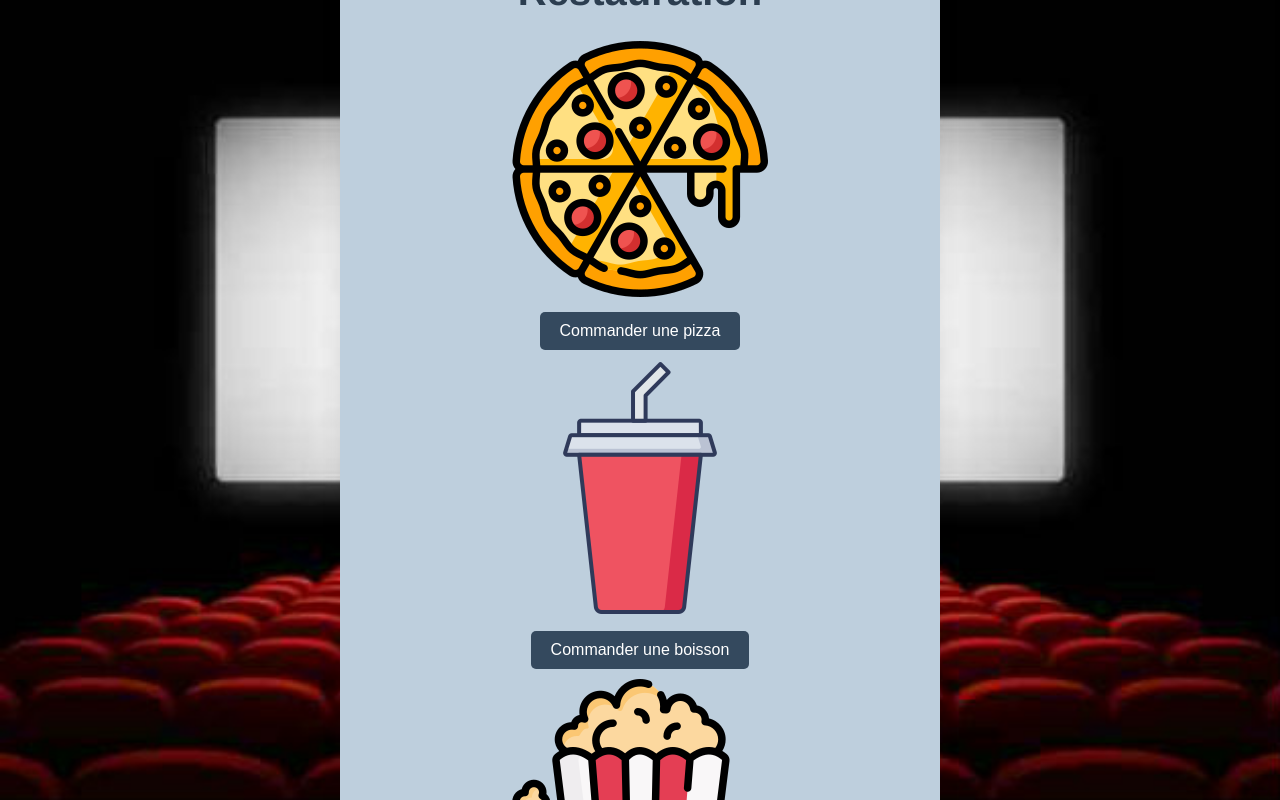
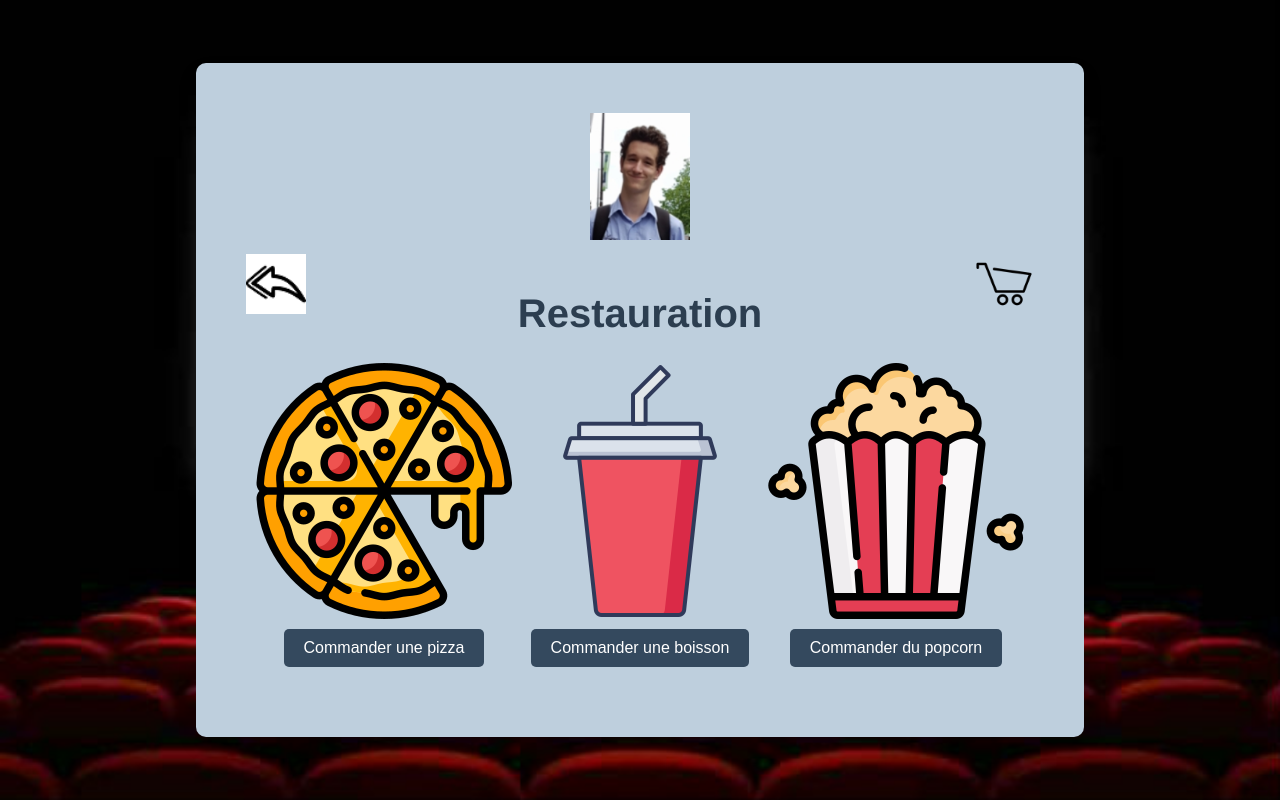
Before and after one commit to brailly-julien/P_Cine, a Vue app: page /pagerestauration in a window 1280 px wide. Built offline with nearby package versions, Linux system fonts and the light colour scheme.

Commit message:
panier restau
modif

```diff
--- a/src/components/PagePanier.vue
+++ b/src/components/PagePanier.vue
@@ -1,14 +1,42 @@
 <template>
   <div class="page-panier">
-    <router-link to="/CinemaMenu">
+    <router-link to="/PageRestauration">
       <img src="../assets/back.png" alt="Retour" class="back-button"/>
     </router-link>
     <h1>Panier</h1>
   </div>
+
+  <ul class="cart-list">
+    <li v-for="(item, index) in cartItems" :key="index" class="cart-item">
+      <div class="item-image">
+        <img :src="item.image" :alt="item.type" />
+      </div>
+      <div class="item-info">
+        <h3>{{ item.type }}</h3> <!-- Change title to type -->
+        <p>Quantity: {{ item.quantity }}</p>
+        <p>Price: {{ item.price * item.quantity}}</p>
+      </div>
+      <div class="item-actions">
+        <button @click="removeFromCart(item)">Remove</button>
+      </div>
+    </li>
+  </ul>
 </template>
 
 <script>
-
+export default {
+  name: 'PagePanier',
+  computed: {
+    cartItems() {
+      return this.$store.state.cart;
+    },
+  },
+  methods: {
+    removeFromCart(item) {
+      this.$store.dispatch('removeFromCart', item);
+    },
+  },
+}
 </script>
 
 <style src="../styles/PagePanier.css" lang="css"></style>
--- a/src/components/PageRestauration.vue
+++ b/src/components/PageRestauration.vue
@@ -9,27 +9,51 @@
 
     <h1>Restauration</h1>
 
-    <img src="../assets/pizza.png" alt="Drink" class="menu-img"/>
-    <button @click="commander('pizza')">Commander une pizza</button>
+    <div class="menu-container">
+      <div class="item-container">
+        <img src="../assets/pizza.png" alt="Pizza" class="menu-img" @click="commander('pizza')"/>
+        <button @click="commander('pizza')">Commander une pizza</button>
+      </div>
 
-    <img src="../assets/drink.png" alt="Drink" class="menu-img"/>
-    <button @click="commander('boisson')">Commander une boisson</button>
+      <div class="item-container">
+        <img src="../assets/drink.png" alt="Drink" class="menu-img" @click="commander('boisson')"/>
+        <button @click="commander('boisson')">Commander une boisson</button>
+      </div>
 
-    <img src="../assets/popcorn.png" alt="Popcorn" class="menu-img"/>
-    <button @click="commander('popcorn')">Commander du popcorn</button>
+      <div class="item-container">
+        <img src="../assets/popcorn.png" alt="Popcorn" class="menu-img" @click="commander('popcorn')"/>
+        <button @click="commander('popcorn')">Commander du popcorn</button>
+      </div>
+    </div>
 
   </div>
 </template>
+
 
 <script>
 
 export default {
   name: 'PageRestauration',
+  data() {
+    return {
+      prices: {
+        pizza: 10,
+        boisson: 5,
+        popcorn: 7
+      }
+    }
+  },
   methods: {
     commander(type) {
-      // Ici vous pouvez ajouter le code pour enregistrer la commande
-      this.$store.dispatch('addToCart', type);
-      console.log(`Vous avez commandé ${type}`);
+      const item = {
+        type: type,
+        image: `../assets/${type}.png`,
+        price: this.prices[type], // Use the price from the prices object
+        quantity: 1
+      };
+
+      this.$store.commit('addToCart', item);
+      console.log(`Vous avez commandé ${type}, at ${this.prices[type]}`);
     },
   },
 };
--- a/src/store.js
+++ b/src/store.js
@@ -6,17 +6,32 @@ export const store = createStore({
   },
   mutations: {
     addToCart(state, item) {
-      const found = state.cart.find(product => product.title === item.title)
-      if (found) {
-        found.quantity++
-        return
+      // Recherche d'un élément existant avec le même type
+      const existingItem = state.cart.find(cartItem => cartItem.type === item.type);
+
+      if (existingItem) {
+        // Si un élément existant est trouvé, augmentez sa quantité
+        existingItem.quantity += item.quantity;
+      } else {
+        // Sinon, ajoutez le nouvel élément au panier
+        state.cart = [...state.cart, item];
       }
-      state.cart.push(item)
     },
     removeFromCart(state, item) {
-      const index = state.cart.indexOf(item);
-      if (index > -1) {
-        state.cart.splice(index, 1);
+      // Recherche d'un élément existant avec le même type
+      const existingItem = state.cart.find(cartItem => cartItem.type === item.type);
+
+      if (existingItem) {
+        // Si la quantité de l'élément est supérieure à 1, décrémentez-la
+        if (existingItem.quantity > 1) {
+          existingItem.quantity -= 1;
+        } else {
+          // Sinon, supprimez l'élément du panier
+          const index = state.cart.indexOf(existingItem);
+          if (index > -1) {
+            state.cart.splice(index, 1);
+          }
+        }
       }
     },
     updateItemQuantity(state, {item, quantity}) {
--- a/src/styles/PageRestauration.css
+++ b/src/styles/PageRestauration.css
@@ -37,3 +37,15 @@ button {
   display: block;
   margin: 10px auto;
 }
+
+.menu-container {
+  display: flex;
+  justify-content: space-between;
+}
+
+.item-container {
+  display: flex;
+  flex-direction: column;
+  align-items: center;
+  cursor: pointer;
+}
```
